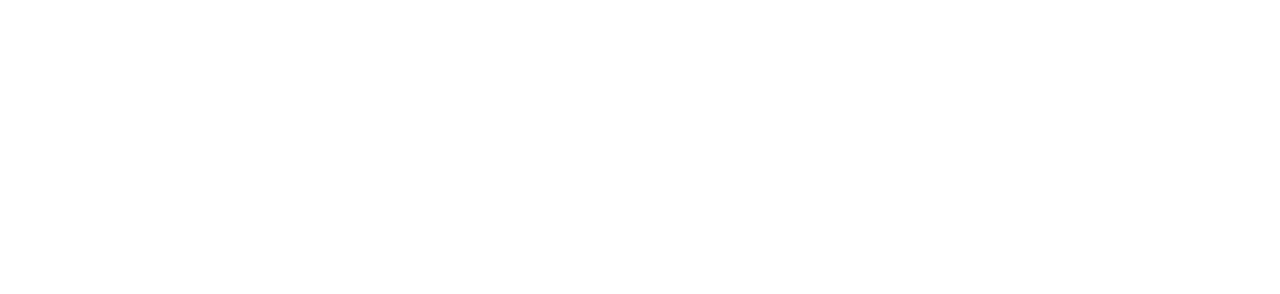
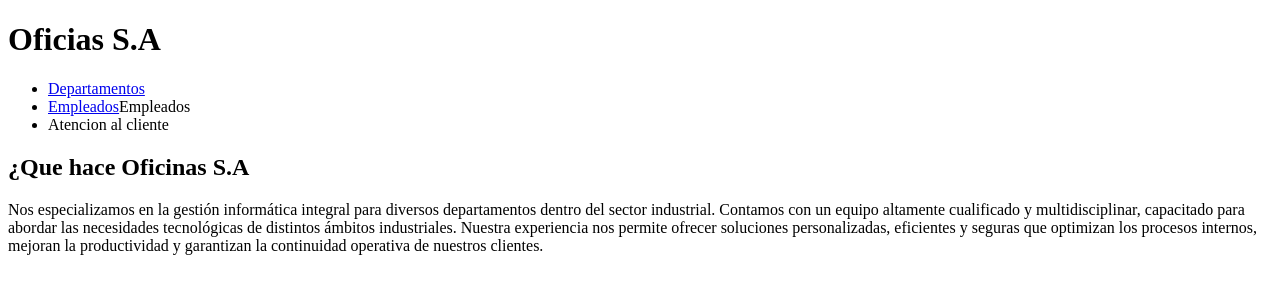
Before and after one commit to michaelhindle/IW-recuE1, a plain HTML site: page index.html in a window 1280 px wide. Drawn offline with Linux system fonts and the light colour scheme.

```diff
--- a/index.html
+++ b/index.html
@@ -1,14 +1,29 @@
 <!doctype html>
-<html lang="en">
+<html lang="es">
 <head>
     <meta charset="UTF-8">
     <meta name="viewport"
           content="width=device-width, user-scalable=no, initial-scale=1.0, maximum-scale=1.0, minimum-scale=1.0">
     <meta http-equiv="X-UA-Compatible" content="ie=edge">
-    <title>Document</title>
+    <title>Oficinas S.A.</title>
     <link rel="stylesheet" href="/css/style.css">
 </head>
 <body>
-
+    <header>
+        <h1>Oficias S.A</h1>
+        <nav>
+            <ul>
+                <li><a href="#departamentos">Departamentos</a></li>
+                <li><a href="#Empleados">Empleados</a>Empleados</li>
+                <li><a href="#Atencion del cliente"></a>Atencion al cliente</li>
+            </ul>
+        </nav>
+    </header>
+    <main>
+        <article id="introduccion">
+            <h2>¿Que hace Oficinas S.A</h2>
+            <p>Nos especializamos en la gestión informática integral para diversos departamentos dentro del sector industrial. Contamos con un equipo altamente cualificado y multidisciplinar, capacitado para abordar las necesidades tecnológicas de distintos ámbitos industriales. Nuestra experiencia nos permite ofrecer soluciones personalizadas, eficientes y seguras que optimizan los procesos internos, mejoran la productividad y garantizan la continuidad operativa de nuestros clientes. </p>
+        </article>
+    </main>
 </body>
 </html>
```
Also changed, not shown: contacto.html (added), departamento.html (added), empleado.html (added).
